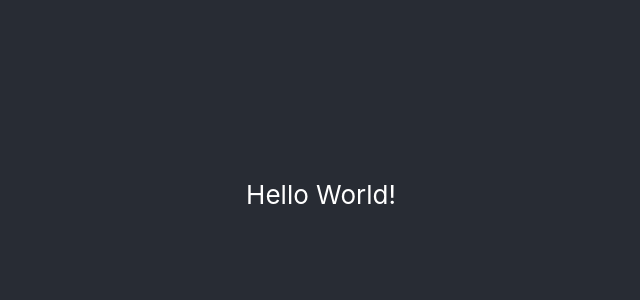
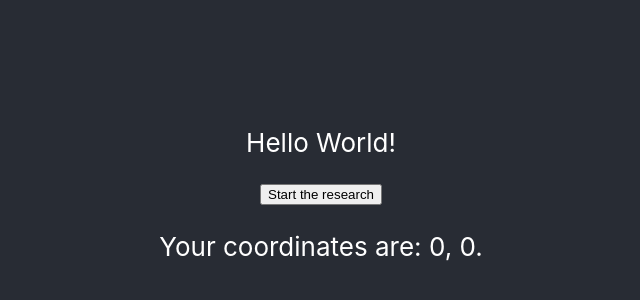
Before and after one commit to pierre-ollivier/cruncho-nearest-restaurants, a React (Create React App) app: page / in a window 1280 px wide. Shown: the part 206-506 px from the top of the page, without its empty margins (319-959 px from the left). Built offline with nearby package versions, Linux system fonts and the light colour scheme; no server answers; the HTML template or start-up script is replaced by a standard one.

Commit message:
First real time update of the localisation, using useEffect

```diff
--- a/src/App.js
+++ b/src/App.js
@@ -1,21 +1,91 @@
 import './App.css';
-import { getPosition, getPositionError, getPositionSuccess, options } from './back/main.ts';
+import { getPosition, getPositionError, options } from './back/main.ts';
 import './back/main.ts';
 import { getAPIResults } from './back/main.ts';
+import React, { useState, useEffect } from 'react';
+/*
+var latitude = 0.;
+var longitude = 0.;
+*/
+const API_KEY = "AIzaSyDqPP6IuL439Wik7i9T-DIDFCvsMC0pjuM";
+
+const initialState = {
+	lat: 0,
+	lon: 0,
+}
+
+function reducer(state, action) {
+
+}
+
+
 
 function App() {
+	const [longitude, setLongitude] = useState(0);
+	const [latitude, setLatitude] = useState(0);
+
+
+	function getPosition(success, error, options) {
+		navigator.geolocation.getCurrentPosition(success, error, options);
+	};
+
+	function success0(pos) {
+		var crd = pos.coords;
+		setLongitude(crd.longitude);
+		setLatitude(crd.latitude);
+	};
+
+	getPosition(success0, getPositionError, options);
 	getAPIResults();
-	console.log(getAPIResults());
-	getPosition(getPositionSuccess, getPositionError, options)
+	var getRestaurantsData = async () => {
+		const requestOptions = {
+			method: 'GET',
+			headers: {
+				'Content-Type': 'application/json',
+				'Access-Control-Allow-Origin': '*',
+				'Access-Control-Allow-Headers': 'Origin, X-Requested-With, Content, Accept, Content-Type, Authorization',
+				'Access-Control-Allow-Methods': 'GET, POST, PUT, DELETE, PATCH, OPTIONS'
+			}
+		};
+		return fetch(`https://whispering-caverns-88652.herokuapp.com/` + `https://maps.googleapis.com/maps/api/place/nearbysearch/json?location=${latitude},${longitude}&radius=15000&type=restaurant&key=${API_KEY}`, requestOptions)
+			.then((response) => response.json())
+			.then((data) => { console.log(data); });
+	};
+
+	useEffect(() => {
+		getRestaurantsData();
+	}, [longitude]); //As soon as `longitude` changes, run getRestaurantsData
+
+
 	return (
 		<div className="App">
 			<header className="App-header">
 				<p>
 					Hello World!
 				</p>
+				<button onClick={() => setLongitude(3)}>
+					Start the research
+				</button>
+				<p>
+					Your coordinates are: {latitude}, {longitude}.
+				</p>
 			</header>
 		</div>
 	);
 }
 
+/*
+function getPositionSuccess(pos) {
+	var crd = pos.coords;
+	console.log('Your current position is:');
+	console.log(`Latitude: ${crd.latitude}`);
+	console.log(`Longitude: ${crd.longitude}`);
+	console.log(`The accuracy is ${crd.accuracy} meters.`);
+
+	latitude = crd.latitude;
+	longitude = crd.longitude;
+}*/
+
+
+
 export default App;
--- a/src/back/main.ts
+++ b/src/back/main.ts
@@ -1,6 +1,6 @@
 const API_KEY = "AIzaSyDqPP6IuL439Wik7i9T-DIDFCvsMC0pjuM";
-const latitude = 48.89;
-const longitude = 2.33;
+var latitude = 48.89;
+var longitude = 2.33;
 
 console.log("File main.js is reached.");
 
@@ -14,7 +14,6 @@ export function getAPIResults() {
             'Access-Control-Allow-Methods': 'GET, POST, PUT, DELETE, PATCH, OPTIONS'
         }
     };
-    console.log(`https://maps.googleapis.com/maps/api/place/nearbysearch/json?location=${latitude},${longitude}&radius=1500&type=restaurant&key=${API_KEY}`)
     return fetch(`https://whispering-caverns-88652.herokuapp.com/` + `https://maps.googleapis.com/maps/api/place/nearbysearch/json?location=${latitude},${longitude}&radius=1500&type=restaurant&key=${API_KEY}`, requestOptions)
         .then((response) => response.json())
         .then((data) => { console.log(data); });
@@ -22,11 +21,12 @@ export function getAPIResults() {
 
 export function getPositionSuccess(pos: GeolocationPosition) {
     var crd = pos.coords;
-
     console.log('Your current position is:');
     console.log(`Latitude: ${crd.latitude}`);
     console.log(`Longitude: ${crd.longitude}`);
     console.log(`The accuracy is ${crd.accuracy} meters.`);
+    latitude = crd.latitude;
+    longitude = crd.longitude;
 }
 
 export function getPositionError(err: GeolocationPositionError) {
@@ -42,3 +42,11 @@ export var options = {
 export function getPosition(success: (pos: GeolocationPosition) => void, error: (err: GeolocationPositionError) => void, options: PositionOptions | undefined) {
     navigator.geolocation.getCurrentPosition(success, error, options);
 }
+
+export function getLongitude() {
+    return longitude;
+}
+
+export function getLatitude() {
+    return latitude;
+}
```
